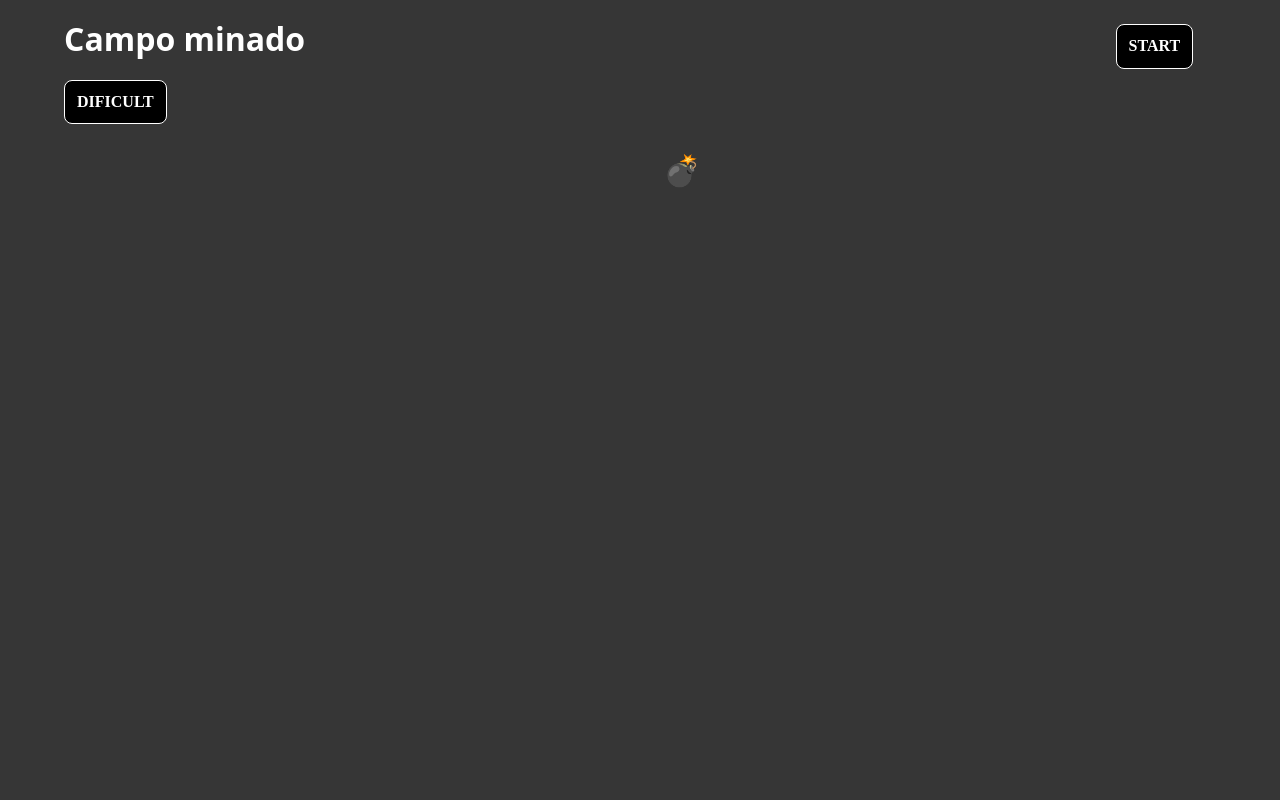
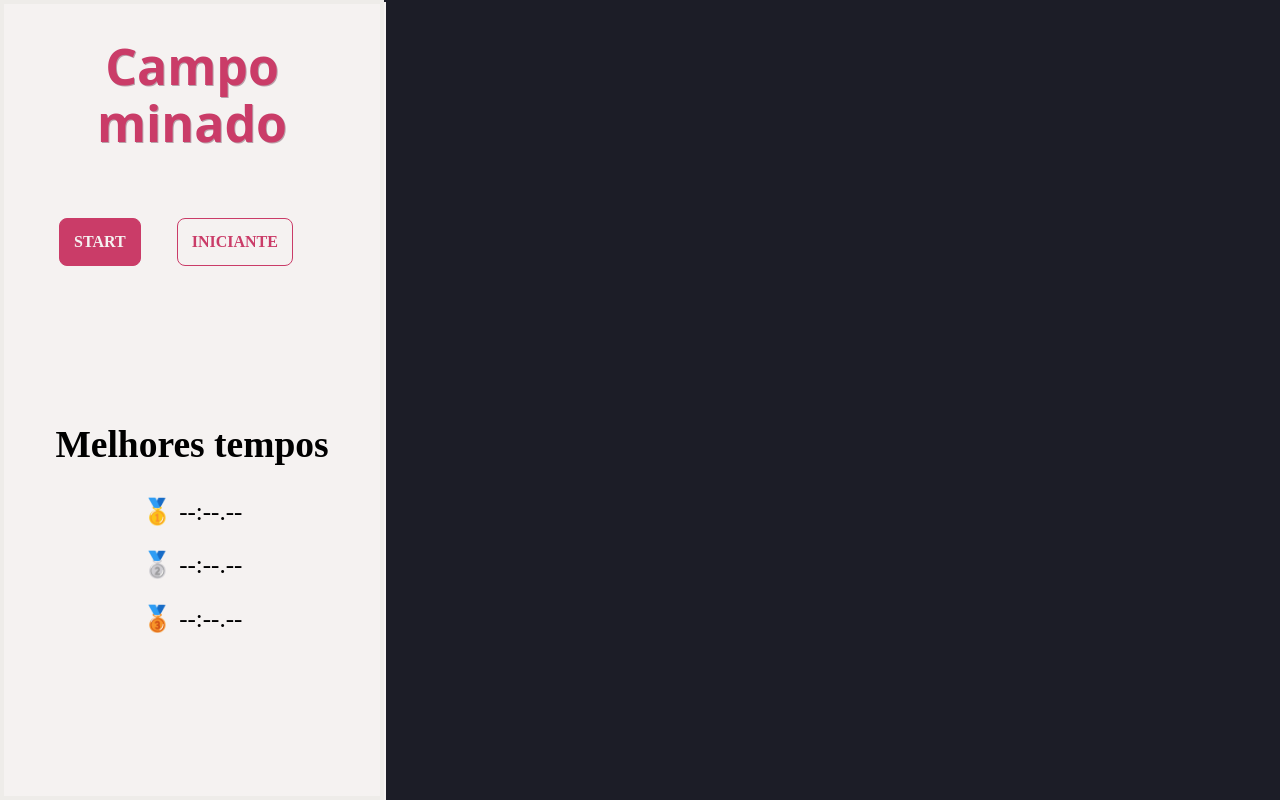
Before and after one commit to thcls/campo-minado, a plain HTML site: page index.html in a window 1280 px wide. Drawn offline with Linux system fonts and the light colour scheme.

Commit message:
💄 feat: Estilizaçao CSS

```diff
--- a/assets/css/index.css
+++ b/assets/css/index.css
@@ -1,27 +1,38 @@
 body{
-    background-color: #363636;
+    background-color: #1C1D27;
 }
 .header{
-    width: 90%;
+    width: 30%;
+    height: 100%;
     margin: auto;
+    text-align: center;
+    box-sizing: border-box;
+    position: fixed;
+    border: 4px #EEECE9 solid;
+    background-color: #F5F2F1;
+    box-shadow: 2px 2px #F5F2F1;
 }
+.camp{
+    width: 70%;
+    margin-left: 30%;
+    text-align: center;
+    box-sizing: border-box;
+}
+h1{
 
-h1{
-    color: white;
-    display: inline-block;
-    text-align: left;
+    text-shadow: 1px 1px #B9A1AA;
+    font-size: 50px;
+    color: #CA3C68;
     font-family: system-ui, -apple-system, BlinkMacSystemFont, 'Segoe UI', Roboto, Oxygen, Ubuntu, Cantarell, 'Open Sans', 'Helvetica Neue', sans-serif;
 }
-.header-button{
-    display: inline;
-    margin-left: 70%;
-}
 .button{
+    margin: 2em;
+    margin-left: auto;
     display: inline-block;
-    color: white;
-    background-color: black;
-    border: 1px solid white;
-    padding: 12px;
+    color: #CA3C68;
+    background-color: #F5F2F1;
+    border: 1px solid #CA3C68;
+    padding: 14px;
     text-transform: uppercase;
     border-radius: 8px;
     font-weight: bolder;
@@ -36,14 +47,23 @@ h1{
     text-align: center;
 }
 .timer, .bomb-qtd{
-    font-size: 30px;
+    font-size: 35px;
     transition: color .2 linear;
     display: inline-block;
-    margin: 10px 40px 20px 40px;
+    margin: 40px;
+    font-family: sans-serif;
+    font-weight: bolder;
 }
 .button:hover{
-    color: #363636;
-    background-color: white;
-    padding: 15px;
-    border: 1px solid white;
+    transform: scale(1.2);
+    color: #F5F2F1;
+    background-color: #CA3C68;
 }
+.start{
+    color: #F5F2F1;
+    background-color: #CA3C68;
+}
+.best-time{
+    font-size: 25px;
+    margin-top: 5em;
+}
--- a/assets/css/squarenum.css
+++ b/assets/css/squarenum.css
@@ -12,11 +12,12 @@ button{
     transition: color .2 linear;
 }
 .zero,.one,.two,.three,.four,.five,.six,.seven,.eight, .question{
-    background-color: #363636;
+    background-color: #1C1D27;
     font-weight: bolder;
     font-size: 25px;
     transform: none;
     box-sizing: border-box;
+    font-family: sans-serif;
 }
 .eight{
     color: gray;
--- a/index.html
+++ b/index.html
@@ -14,19 +14,28 @@
     <div class="header">
             <h1 class="header-title">Campo minado</h1>
             <div class="header-button">
-                <button class="button">start</button>
-                <button class="button dificult">dificult</button>
+                <button class="button start">start</button>
+                <button class="button dificult">INICIANTE</button>
             </div>
+            <p class="result"></p>
+
+        <div class="best-time">
+            <h2>Melhores tempos</h2>
+            <p class="first place">&#x1F947;  --:--.--</p>
+            <p class="second place">&#x1F948;  --:--.--</p>
+            <p class="third place">&#x1F949;  --:--.--</p>
+        </div>
     </div>
+    <section class="camp">
+        <div class="status">
+            <p class="timer"></p>
+            <p class="bomb-qtd"></p>
+        </div>
+        <table class="field" align="center">
 
-    <p class="result"></p>
-    <div class="status">
-        <p class="timer"></p>
-        <p class="bomb-qtd">&#128163;</p>
-    </div>
-    <table class="field" align="center">
+        </table>
 
-    </table>
+    </section>
 
     <script type="module" src="assets/js/main.js"></script>
 </body>
```
